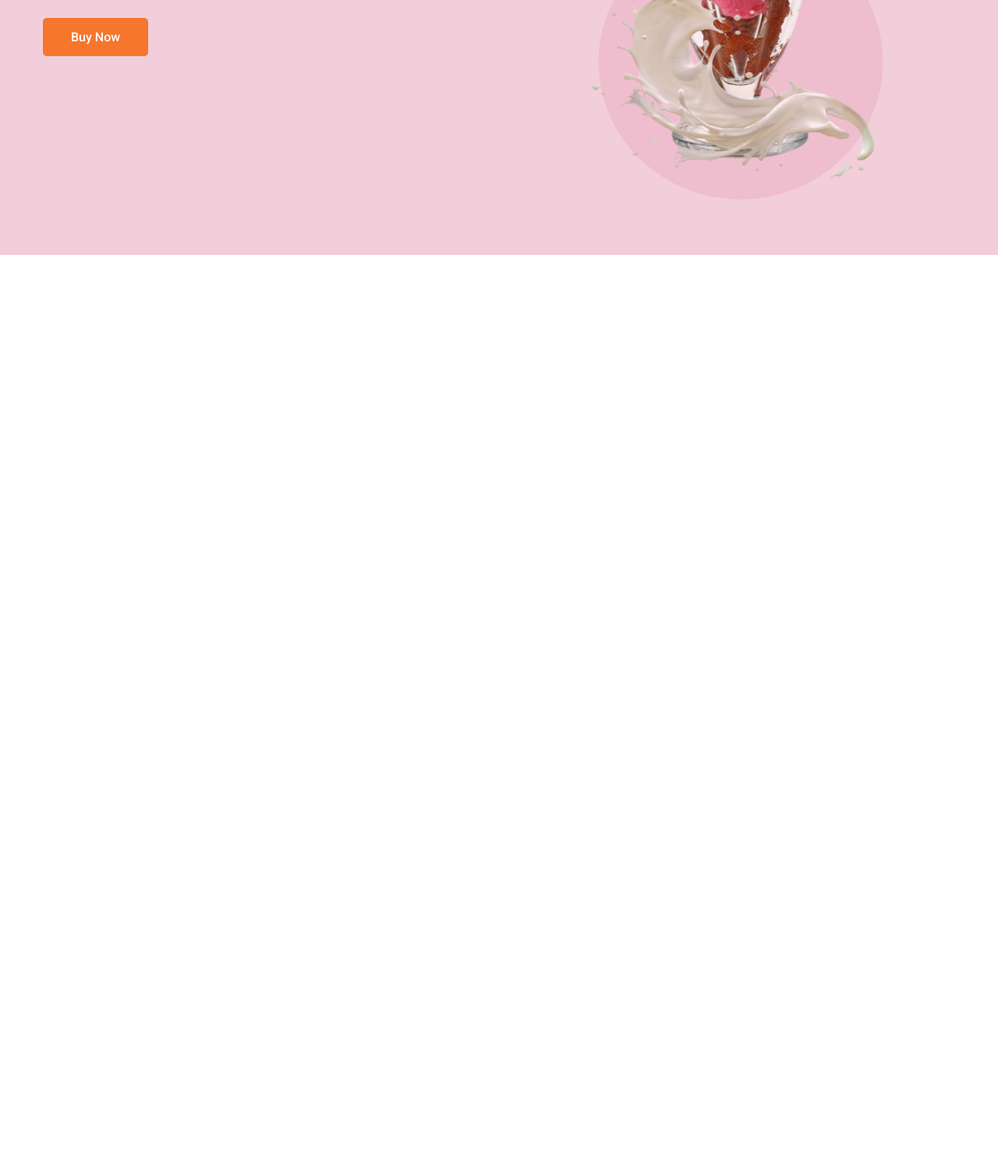
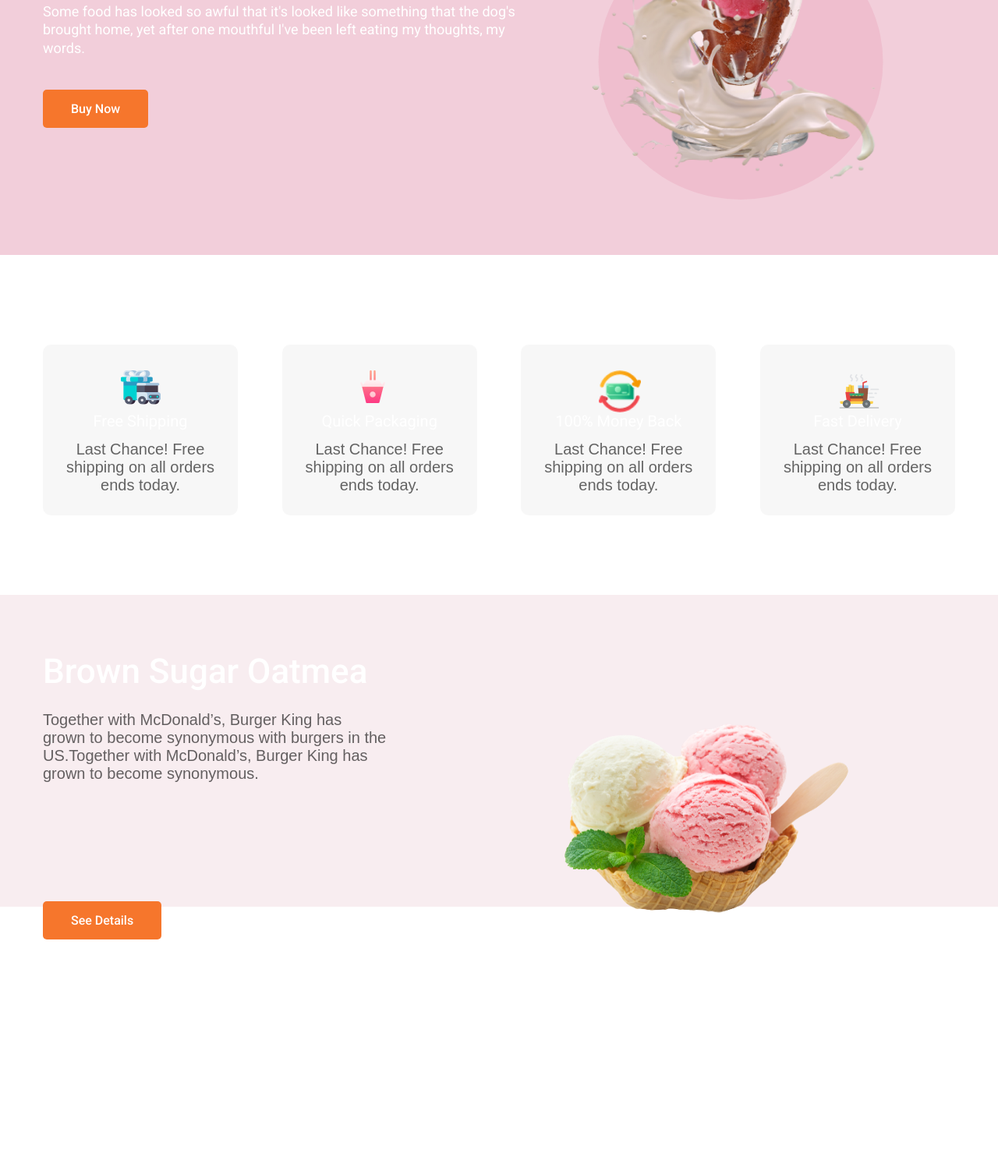
Before and after one commit to mlnarek/Polar-ice-cream, a plain HTML site: page index.html in a window 1280 px wide. Shown: the part 473-1966 px from the top of the page at 78% size. Before the commit the page ends 800 px from the top, so only its background shows below. Drawn offline with Linux system fonts and the light colour scheme; a web font is replaced by a local one.

Commit message:
Add files via upload

```diff
--- a/css/style.css
+++ b/css/style.css
@@ -40,7 +40,6 @@ h6 {
 
 .wrapper {
     min-height: 100%;
-    background-color: #F2CEDA;
 }
 
 .container {
@@ -48,14 +47,10 @@ h6 {
     margin: 0px auto;
 }
 
-/* .hero {
-    background: url(../img/content/ice-cream.png) no-repeat center/cover;
+.hero {
     height: 100vh;
-    width: 597px;
-    height: 597px;
-    left: 889px;
-    top: 126px;
-} */
+    background-color: #F2CEDA;
+}
 
 .header {
     display: flex;
@@ -87,6 +82,7 @@ h6 {
 
 .content {
     display: flex;
+    align-items: center;
 }
 
 .content__desc {
@@ -172,3 +168,161 @@ h6 {
     background-position-x: center;
     position: absolute;
 }
+
+.food {
+    padding: 115px 0px 102px;
+}
+
+.food__list {
+    display: flex;
+    justify-content: space-between;
+}
+
+.food__item {
+    width: 250px;
+    justify-content: space-between;
+}
+
+.dish {
+    overflow: hidden;
+    border-radius: 10px;
+    background: rgba(0, 0, 0, 0.03);
+
+}
+
+.dish__img-wrap {
+    width: 54px;
+    height: 54px;
+}
+
+.dish__img {
+    margin: 33px 100px 123px;
+    height: 100%;
+    width: 100%;
+    object-fit: cover;
+    text-align: center;
+}
+
+.dish__desc {
+    padding: 33px 26px 27px;
+    text-align: center;
+}
+
+.dish__tytle {
+    margin-top: 0;
+    font-size: 20px;
+    line-height: 23px;
+    margin-bottom: 13px;
+}
+
+.dish__text {
+    line-height: 1.15;
+}
+
+.paragraph {
+    font-weight: 500;
+    font-size: 20px;
+    line-height: 23px;
+    color: rgba(0, 0, 0, 0.6);
+    font-family: 'Hind Madurai', sans-serif;
+
+}
+
+.order {
+    background: #F8EDF0;
+    padding: 73px 0px;
+    height: 50vh;
+
+}
+
+.order__container {
+    display: flex;
+    align-items: center;
+
+}
+
+.order__imd-wrap {
+    width: 465px;
+    height: 421px;
+
+}
+
+.order__colomn {
+    width: 1100px;
+    height: 657px;
+}
+
+.order__img {
+    margin-bottom: 50px;
+    margin-left: 130px;
+    width: 500px;
+    height: 440px;
+}
+
+.order__desc {}
+
+.call-to-action {}
+
+.order__call-to-action {
+    max-width: 100%;
+
+
+}
+
+.call-to-action__tytle {
+    font-weight: 500;
+    font-size: 44px;
+    line-height: 1.18;
+
+}
+
+.order__call-to-action-tytle {
+    font-size: 44px;
+    margin-bottom: 24px;
+}
+
+.call-to-action__text {
+    margin-bottom: 13px;
+
+
+}
+
+.price {
+    font-size: 16px;
+    font-weight: 500;
+    letter-spacing: 0.1em;
+    margin-bottom: 11px;
+}
+
+.price-new--size--big {
+    font-size: 20px;
+}
+
+.price__new {
+    color: rgba(246, 118, 44, 1);
+}
+
+.price__old {
+    text-decoration: line-through;
+    color: rgba(246, 118, 44, 0.7);
+}
+
+.izgoy1 {
+    width: 51px;
+    height: 44px;
+}
+
+.izgoy {
+    width: 32px;
+    height: 43px;
+}
+
+.giv {
+    height: 320px;
+    width: 100%;
+    display: flex;
+}
+
+.container__text {
+    max-width: 442px;
+}
--- a/index.html
+++ b/index.html
@@ -62,6 +62,74 @@
                 </div>
             </div>
         </section>
+        </section>
+        <section class="food">
+            <div class="container">
+                <ul class="food__list">
+                    <li class="food__item dish">
+                        <div class="dish__img-wrap">
+                            <img src="img/icons/Group.png" class="dish__img izgoy1" alt="Chicken-Paella">
+                        </div>
+                        <div class="dish__desc">
+                            <div class="dish__tytle">Free Shipping</div>
+                            <div class="dish__text paragraph">Last Chance! Free shipping on all orders ends today.</div>
+                        </div>
+                    </li>
+                    <li class="food__item dish">
+                        <div class="dish__img-wrap">
+                            <img src="img/icons/Group (1).png" class="dish__img izgoy" alt="Chicken-Paella">
+                        </div>
+                        <div class="dish__desc">
+                            <div class="dish__tytle">Quick Packaging</div>
+                            <div class="dish__text paragraph">Last Chance! Free shipping on all orders ends today.</div>
+                        </div>
+                    </li>
+                    <li class="food__item dish">
+                        <div class="dish__img-wrap">
+                            <img src="img/icons/cash-back 1.png" class="dish__img" alt="Chicken-Paella">
+                        </div>
+                        <div class="dish__desc">
+                            <div class="dish__tytle">100% Money Back</div>
+                            <div class="dish__text paragraph">Last Chance! Free shipping on all orders ends today.</div>
+                        </div>
+                    </li>
+                    <li class="food__item dish">
+                        <div class="dish__img-wrap">
+                            <img src="img/icons/fast-delivery 1.png" class="dish__img" alt="Chicken-Paella">
+                        </div>
+                        <div class="dish__desc">
+                            <div class="dish__tytle">Fast Delivery</div>
+                            <div class="dish__text paragraph">Last Chance! Free shipping on all orders ends today.</div>
+                        </div>
+                    </li>
+
+                </ul>
+            </div>
+
+        </section>
+        <section class="order">
+            <div class="container order__container">
+
+                <div class="order__desc order__colomn">
+                    <div class="call-to-action order__call-to-action">
+                        <div class="giv">
+                            <div class="container__text">
+                                <div class="call-to-action__tytle order__call-to-action-tytle ">Brown Sugar Oatmea</div>
+                                <div class="call-to-action__text paragraph">
+                                    Together with McDonald’s, Burger King has grown to become synonymous with burgers in
+                                    the US.Together with McDonald’s, Burger King has grown to become synonymous.
+                                </div>
+                            </div>
+                            <div class="order__imd-wrap order__colomn">
+                                <img src="img/content/icecream2.png" alt="ice-cream king" class="order__img">
+                            </div>
+                        </div>
+
+                        <button class="btn">See Details</button>
+                    </div>
+                </div>
+            </div>
+        </section>
     </div>
 </body>
 
```
Also changed, not shown: img/content/icecream2.png (added), img/icons/Group (1).png (added), img/icons/Group.png (added), img/icons/cash-back 1.png (added), img/icons/fast-delivery 1.png (added), 1 other file.
